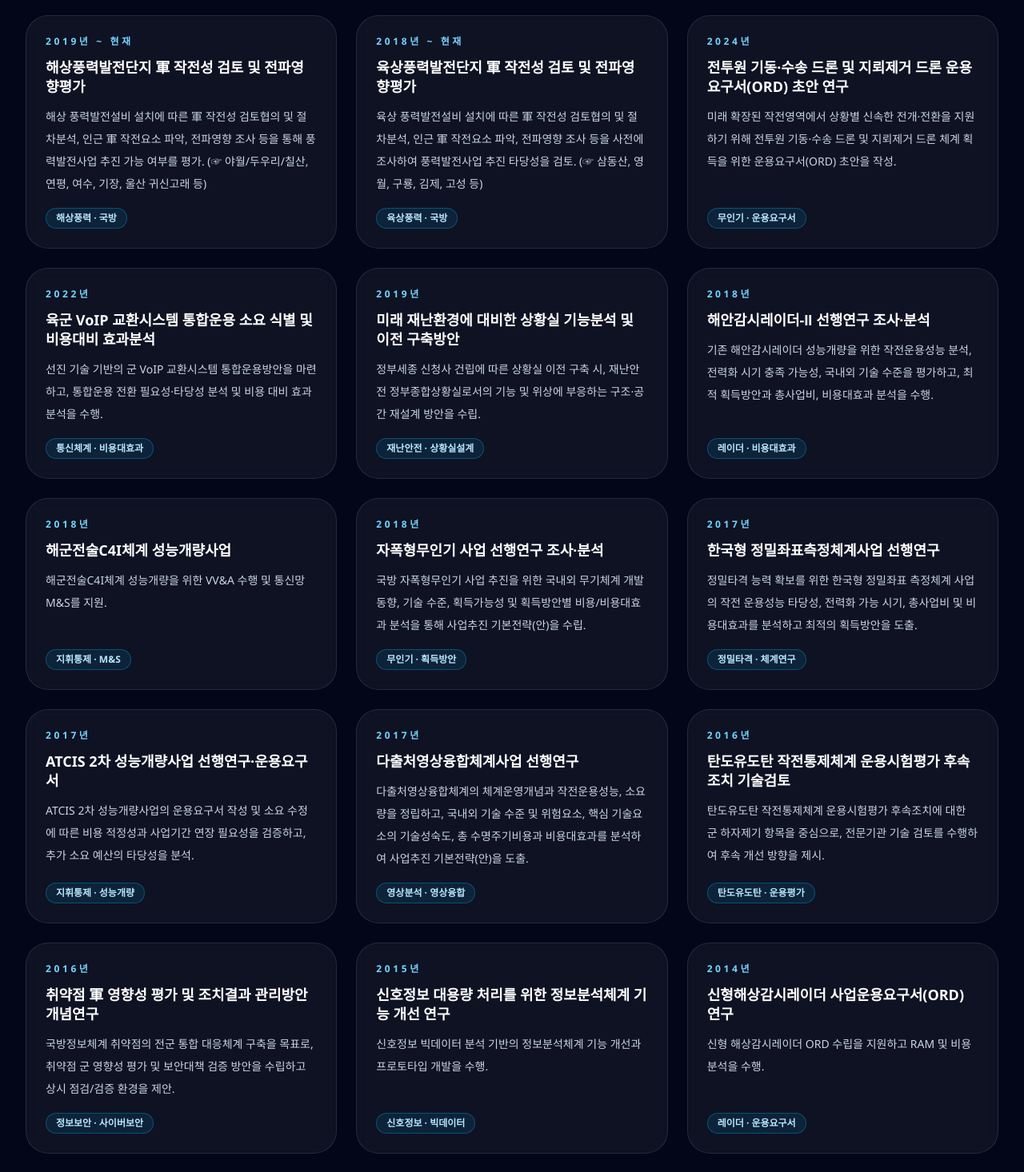
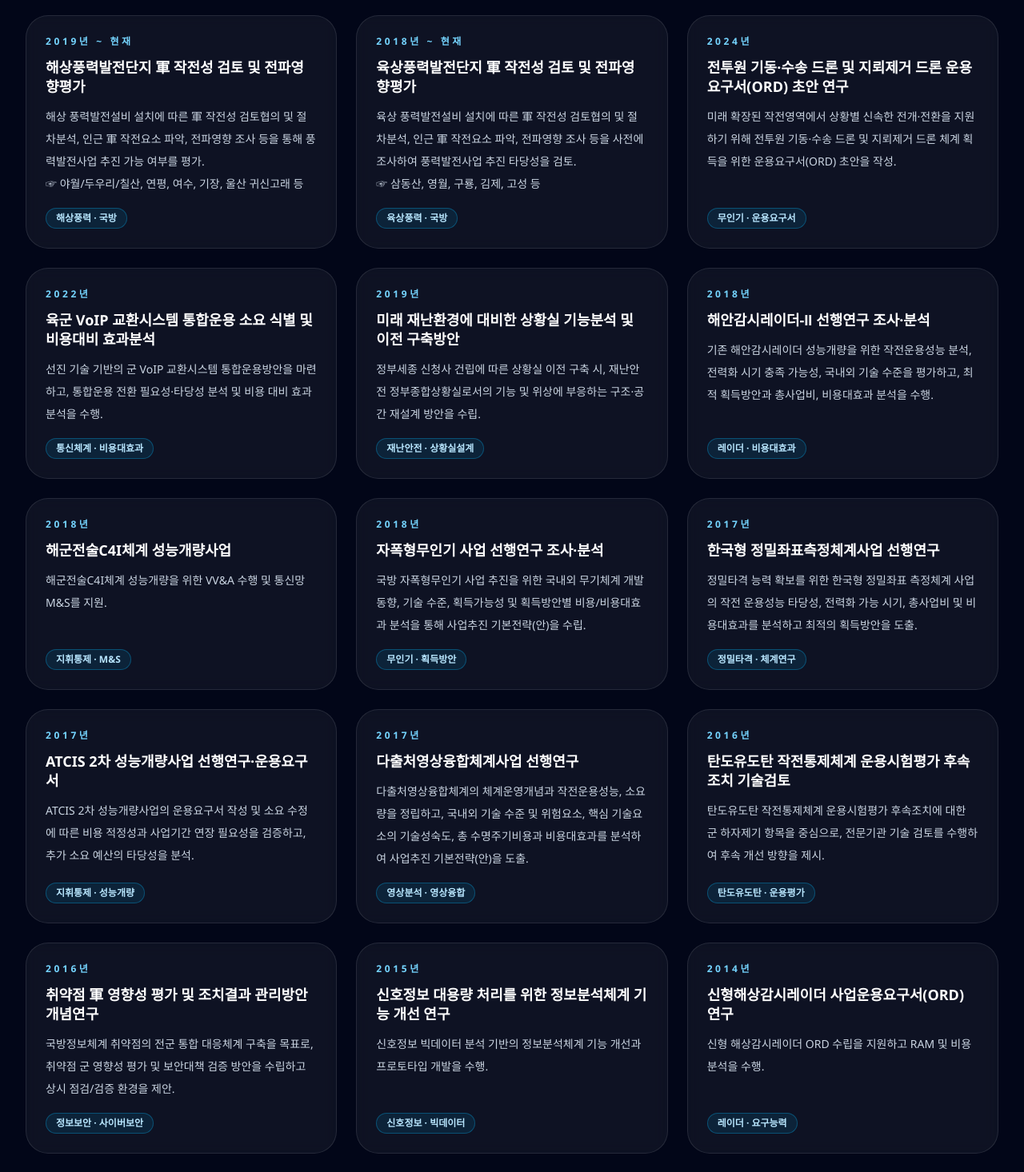
Before and after one commit to giuhyoung/ceg_website, a React (Vite) app: page / in a window 1280 px wide. Shown: the part 3940-5406 px from the top of the page at 80% size. Built offline with nearby package versions, Linux system fonts and the light colour scheme; a web font is replaced by a local one.

Commit message:
연구실적 줄바꿈 및 운용능력>요구능력 문구수정

```diff
--- a/src/App.jsx
+++ b/src/App.jsx
@@ -245,7 +245,7 @@ function App() {
                   <h3 className="mt-3 break-words text-lg font-semibold leading-6 text-white [overflow-wrap:anywhere]">
                     {project.title}
                   </h3>
-                  <p className="mt-3 flex-1 break-words text-sm leading-7 text-slate-300 [overflow-wrap:anywhere]">
+                  <p className="mt-3 flex-1 whitespace-pre-line break-words text-sm leading-7 text-slate-300 [overflow-wrap:anywhere]">
                     {project.description}
                   </p>
                   <p className="mt-4 inline-flex w-fit max-w-full break-words rounded-full border border-sky-400/30 bg-sky-400/10 px-3 py-1 text-xs font-semibold text-sky-200 [overflow-wrap:anywhere]">
--- a/src/content/siteContent.js
+++ b/src/content/siteContent.js
@@ -118,14 +118,14 @@ export const projectRecords = [
     period: '2019년 ~ 현재',
     title: '해상풍력발전단지 軍 작전성 검토 및 전파영향평가',
     description:
-      '해상 풍력발전설비 설치에 따른 軍 작전성 검토협의 및 절차분석, 인근 軍 작전요소 파악, 전파영향 조사 등을 통해 풍력발전사업 추진 가능 여부를 평가. (☞ 야월/두우리/칠산, 연평, 여수, 기장, 울산 귀신고래 등)',
+      '해상 풍력발전설비 설치에 따른 軍 작전성 검토협의 및 절차분석, 인근 軍 작전요소 파악, 전파영향 조사 등을 통해 풍력발전사업 추진 가능 여부를 평가.\n☞ 야월/두우리/칠산, 연평, 여수, 기장, 울산 귀신고래 등',
     category: '해상풍력 · 국방',
   },
   {
     period: '2018년 ~ 현재',
     title: '육상풍력발전단지 軍 작전성 검토 및 전파영향평가',
     description:
-      '육상 풍력발전설비 설치에 따른 軍 작전성 검토협의 및 절차분석, 인근 軍 작전요소 파악, 전파영향 조사 등을 사전에 조사하여 풍력발전사업 추진 타당성을 검토. (☞ 삼동산, 영월, 구룡, 김제, 고성 등)',
+      '육상 풍력발전설비 설치에 따른 軍 작전성 검토협의 및 절차분석, 인근 軍 작전요소 파악, 전파영향 조사 등을 사전에 조사하여 풍력발전사업 추진 타당성을 검토.\n☞ 삼동산, 영월, 구룡, 김제, 고성 등',
     category: '육상풍력 · 국방',
   },
   {
@@ -214,7 +214,7 @@ export const projectRecords = [
     period: '2014년',
     title: '신형해상감시레이더 사업운용요구서(ORD) 연구',
     description: '신형 해상감시레이더 ORD 수립을 지원하고 RAM 및 비용분석을 수행.',
-    category: '레이더 · 운용요구서',
+    category: '레이더 · 요구능력',
   },
   {
     period: '2014년',
```
